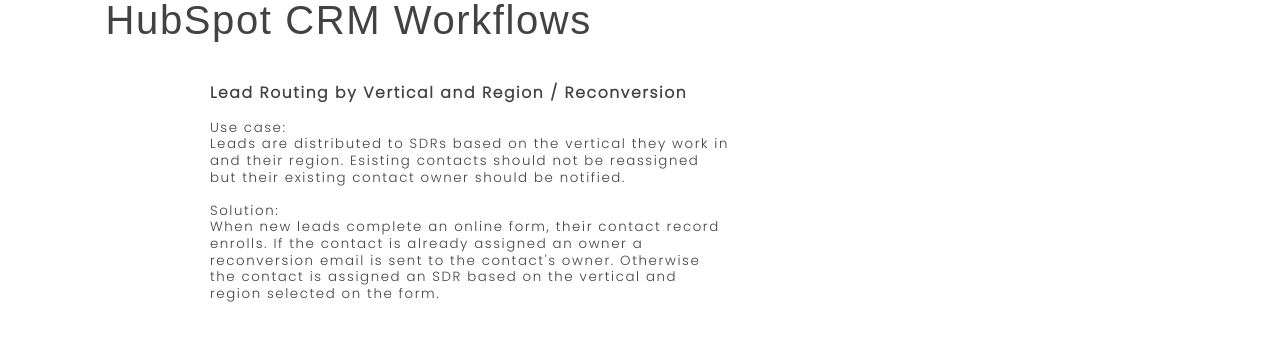
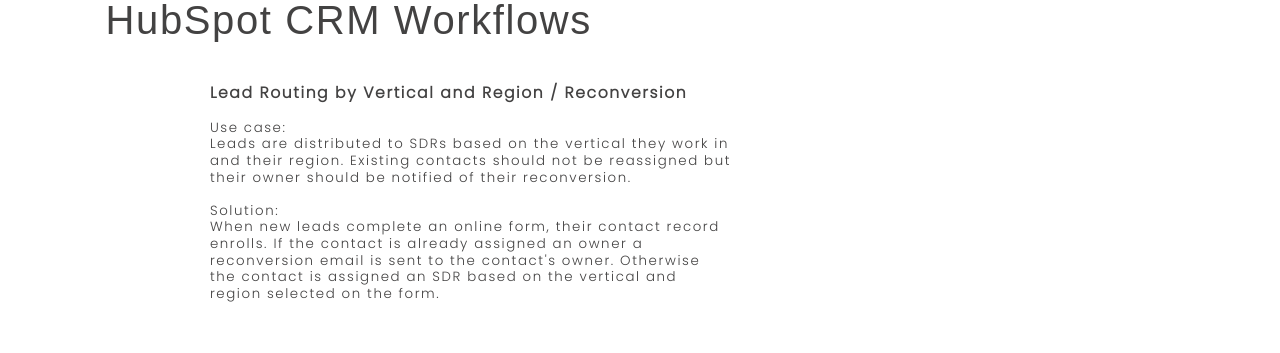
Before and after one commit to seamb/SeanBalog, a React (Create React App) app: page / in a window 1280 px wide. Shown: the part 2220-2573 px from the top of the page. Built offline with nearby package versions, Linux system fonts and the light colour scheme; a web font is replaced by a local one.

Commit message:
fixed typos

```diff
--- a/src/components/Workflows.js
+++ b/src/components/Workflows.js
@@ -14,8 +14,9 @@
             <div>
               Use case:
               <br /> Leads are distributed to SDRs based on the vertical they
-              work in and their region. Esisting contacts should not be
-              reassigned but their existing contact owner should be notified.
+              work in and their region. Existing contacts should not be
+              reassigned but their owner should be notified of their
+              reconversion.
               <br />
               <br />
               Solution:
```
